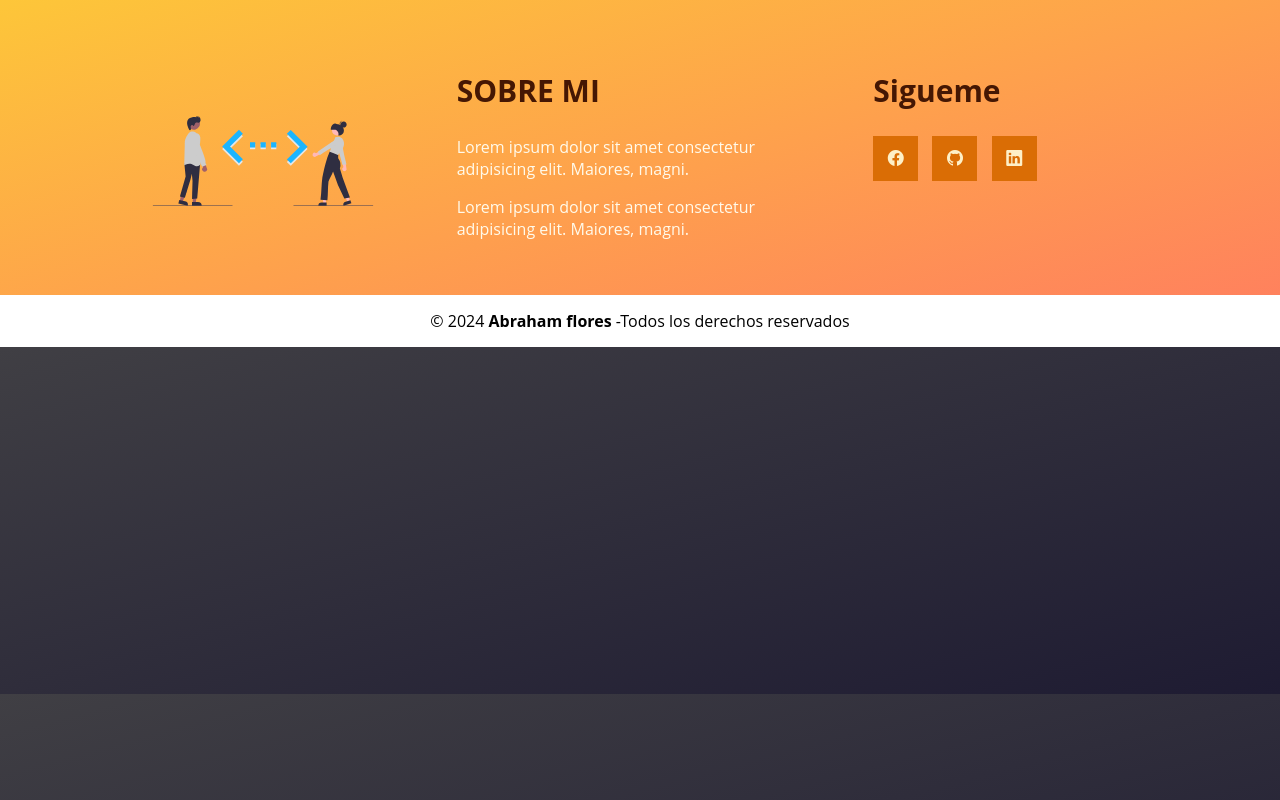
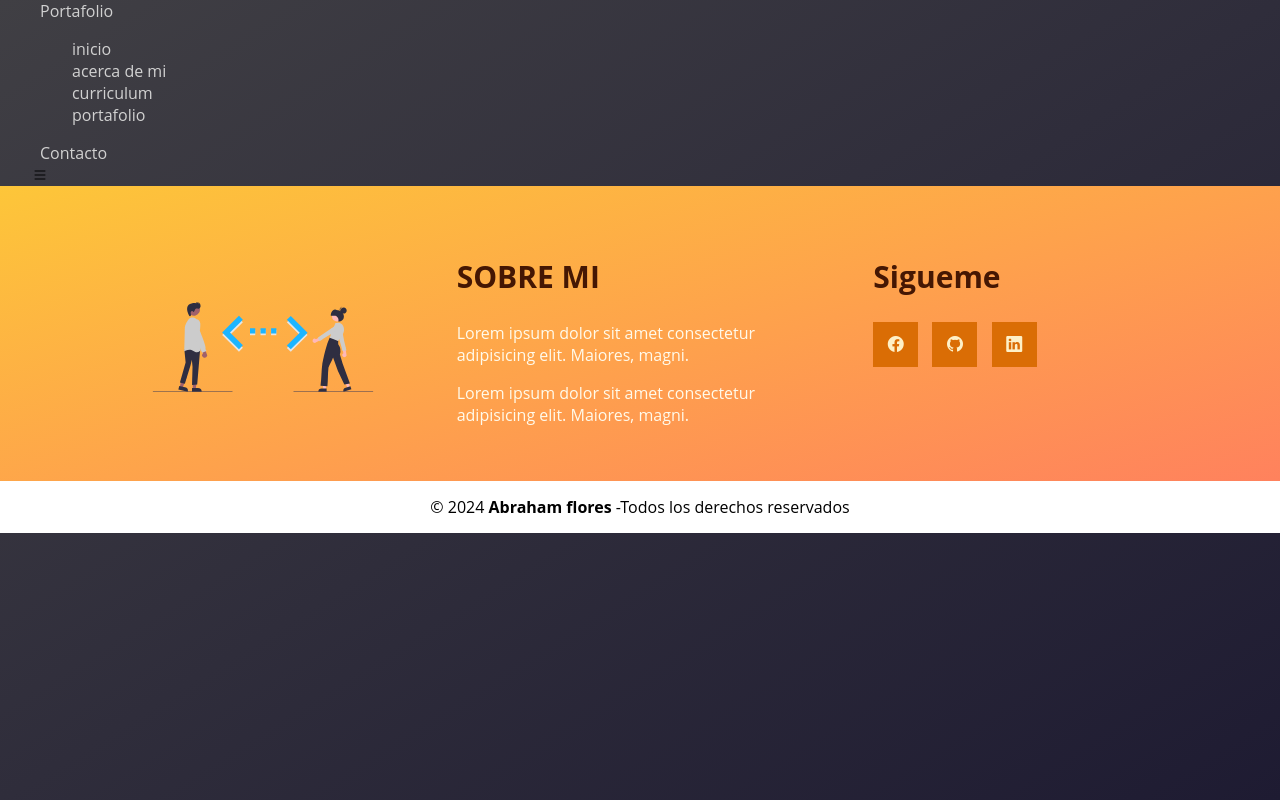
Before and after one commit to Abrahamcantabrana/mi-pagina-web, a plain HTML site: page index.html in a window 1280 px wide. Drawn offline with nearby package versions, Linux system fonts and the light colour scheme.

Commit message:
creacion de barra de navegacion

```diff
--- a/index.html
+++ b/index.html
@@ -9,9 +9,25 @@
     <link rel="stylesheet" href="style.css">
 </head>
 <body>
-    <nav>
+<header>
+    <div class="navbar">
+        <div class="logo">
+            <a class="barra-nav" href="#">Portafolio</a>
+            <ul class="links">
+                <li ><a class="barra-nav" href="inicio">inicio</a></li>
+                <li ><a class="barra-nav" href="acerca-de">acerca de mi</a></li>
+                <li ><a class="barra-nav" href="curriculum">curriculum </a></li>
+                <li ><a class="barra-nav" href="portafolio">portafolio </a></li>
+            </ul>
+             <a class="barra-nav"  href="contacto" class="action_btn">Contacto</a>
+                <div class="toggle_btn">
+                <i class="bi bi-list"></i>
+                </div>
+        </div>
+    </div>
+</header>
 
-    </nav>
+
 
      <!-- :: pie de pagina::-->
      <footer class="pie-pagina">
--- a/style.css
+++ b/style.css
@@ -1,18 +1,40 @@
 
 body{
-  margin: 0;
-  padding: 0;
+
+  height:100vh;
+  margin:0;
+  padding:0;
   box-sizing: border-box;
   font-family:'Open sans',sans-serif;
   background-image: linear-gradient(to bottom right,#403F44,#1E1B32);
+}
+li{
+  list-style: none;
+}
+.barra-nav{
 
+  text-decoration:none ;
+  color: #d1d1d1 ;
+  font-size:  1rem;
+}
+.barra-nav:hover{
+  color: orange;
+}
+header{
+  position: relative;
+  padding: 0 2rem;
+}
+.barra-nav{
+  width: 100%;
+  height: 60%;
+  max-width: 1200px;
+  margin: 0 auto;
+  display: flex;
+  align-items: center;
+  justify-content: space-between;
 }
 
 
-nav{
-    display: flex;
-    justify-content: center;
-}
  .pie-pagina{
 
   width: 100%;
```
